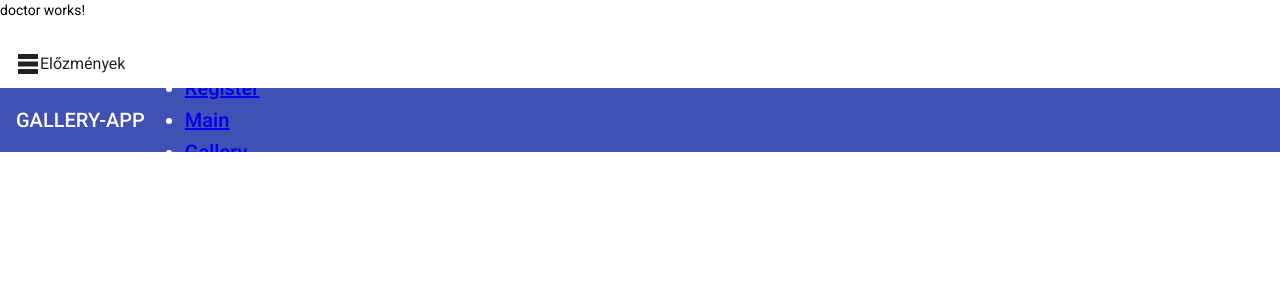
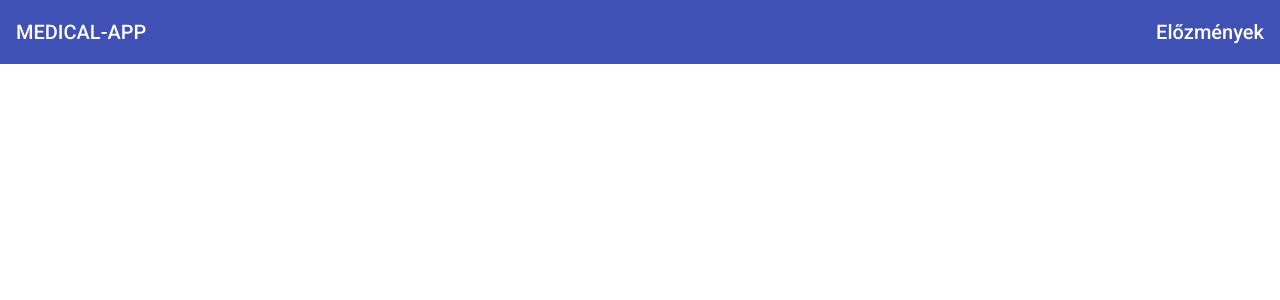
Before and after one commit to vinczeadam01/medical-webapp, an Angular app: page /doctor in a window 1280 px wide. Shown: the top 300 px of the page. Built offline with nearby package versions, Linux system fonts and the light colour scheme.

Commit message:
doctor: menu

```diff
--- a/package.json
+++ b/package.json
@@ -15,6 +15,7 @@
     "@angular/common": "~13.2.0",
     "@angular/compiler": "~13.2.0",
     "@angular/core": "~13.2.0",
+    "@angular/flex-layout": "^13.0.0-beta.38",
     "@angular/forms": "~13.2.0",
     "@angular/material": "^13.3.2",
     "@angular/platform-browser": "~13.2.0",
--- a/src/app/doctor/doctor.component.html
+++ b/src/app/doctor/doctor.component.html
@@ -1,20 +1,18 @@
-<p>doctor works!</p>
-<app-menu [links]="links"></app-menu>
-
 <mat-sidenav-container>
     <mat-sidenav #sidenav>
         <app-menu [links]="links"></app-menu>
     </mat-sidenav>
     <mat-sidenav-content>
         <mat-toolbar color="primary">
-            <div>GALLERY-APP</div>
-            <div>
-                <ul class="navigation-items">
-                    <li><a routerLink="/login">Login</a></li>
-                    <li><a routerLink="/signup">Register</a></li>
-                    <li><a routerLink="/main">Main</a></li>
-                    <li><a routerLink="/gallery">Gallery</a></li>
-                    <li><a routerLink="/contact">Contact</a></li>
+            <div fxHide.gt-xs>
+                <button mat-icon-button>
+                  <mat-icon>menu</mat-icon>
+                </button>
+              </div>
+            <div>MEDICAL-APP</div>
+            <div fxFlex fxLayout fxLayoutAlign="flex-end" fxHide.xs>
+                <ul fxLayout fxLayoutGap="10px"  class="navigation-items">
+                    <li *ngFor="let link of links"><a [routerLink]="link.url">{{link.name}}</a></li>
                 </ul>
             </div>
         </mat-toolbar>
--- a/src/app/doctor/doctor.component.scss
+++ b/src/app/doctor/doctor.component.scss
@@ -0,0 +1,18 @@
+a {
+    text-decoration: none;
+    color: white;
+}
+
+a:hover, a:active {
+    color: lightgray;
+}
+
+.navigation-items {
+    list-style: none;
+    padding: 0;
+    margin: 0;
+}
+
+mat-sidenav {
+    width: 250px;
+}
--- a/src/app/doctor/doctor.component.ts
+++ b/src/app/doctor/doctor.component.ts
@@ -7,7 +7,7 @@ import { Component, OnInit } from '@angular/core';
 })
 export class DoctorComponent implements OnInit {
 
-  links = [{name: "Előzmények", icon: "table_rows", url: "/doctor/history"}]
+  links = [{name: "Előzmények", icon: "table_rows", url: "/login"}]
 
   constructor() { }
 
```
Also changed, not shown: src/app/doctor/doctor.module.ts (+5 -2 lines), 1 other file (tests, documents, lock files or other folders).
